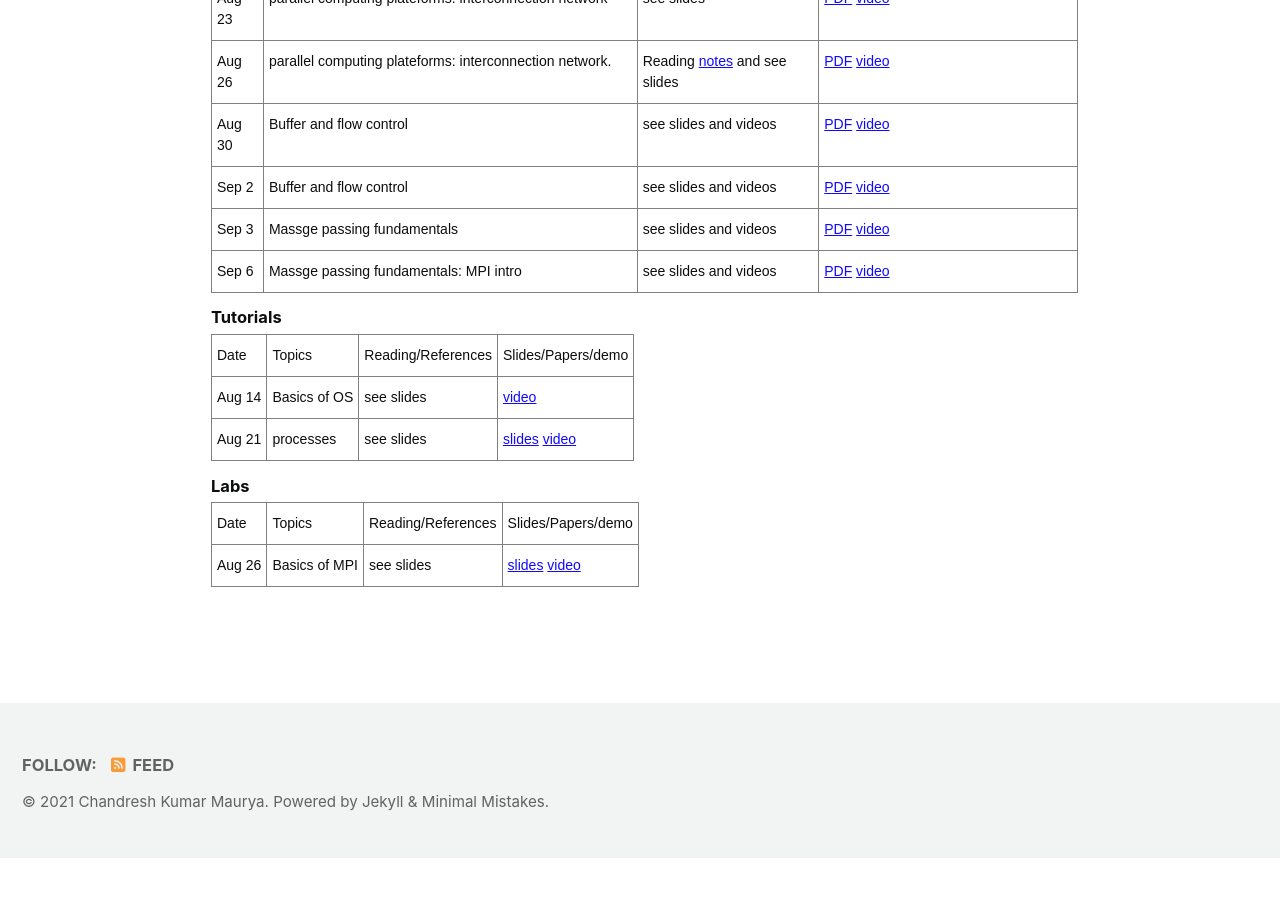
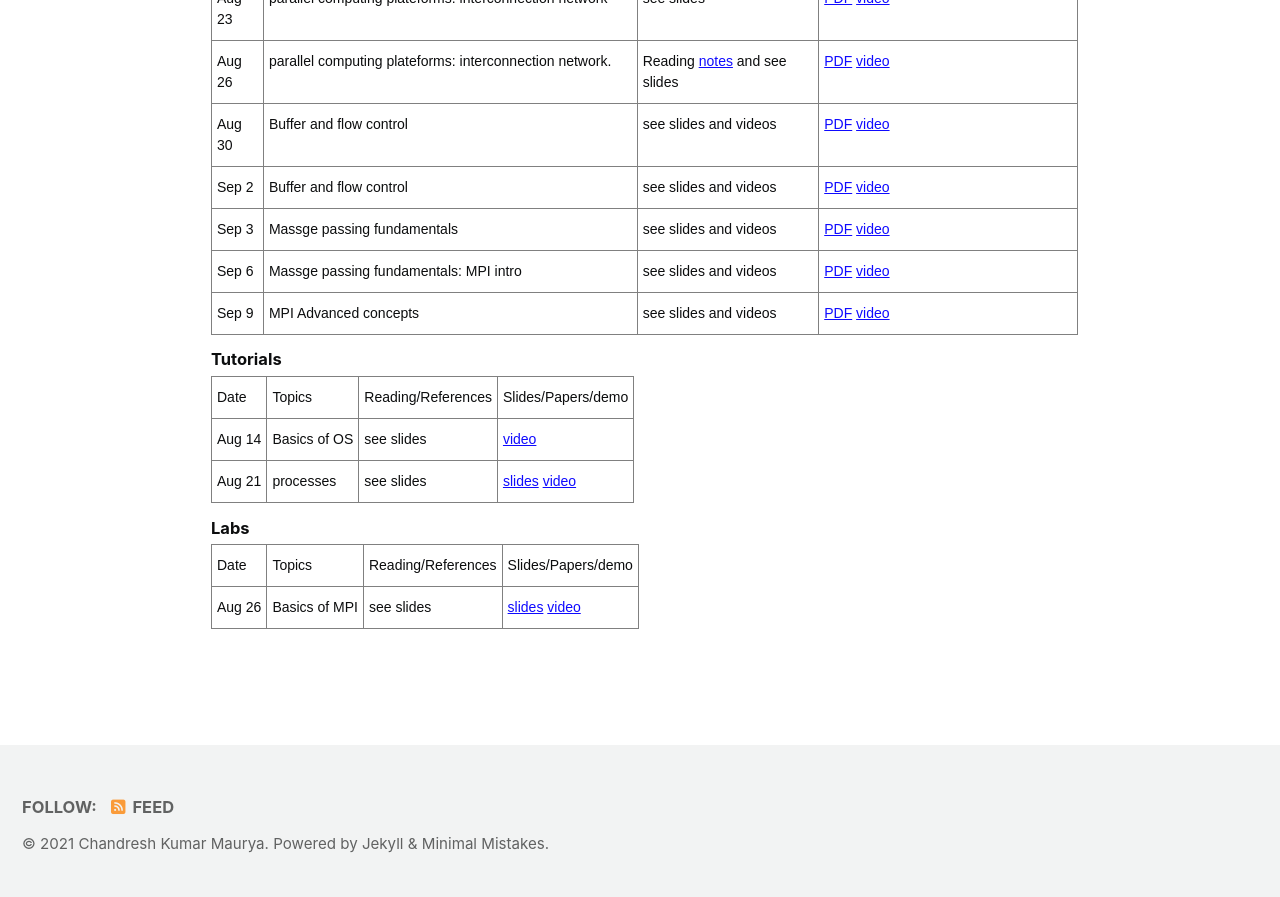
Before and after one commit to chandreshiit/oldsite, a Jekyll site: the page built from _pages/PC2021.md, in a window 1280 px wide and 900 px high, scrolled down 1432 px. Shown: the top 897 px of the window. Built offline with Jekyll 4.4.1, drawn with Linux system fonts in a browser that asks for light colours; cached includes are drawn as plain includes; nearby versions of some CDN libraries; before the commit the page ends 2290 px from its top, so only the background shows below that.

Commit message:
Update PC2021.md

```diff
--- a/_pages/PC2021.md
+++ b/_pages/PC2021.md
@@ -104,6 +104,11 @@ author_profile: false
     <td class="tg-0pky">Massge passing fundamentals: MPI intro </td>
     <td class="tg-0pky">see slides and videos</td>
     <td class="tg-0pky"> <a href="https://drive.google.com/file/d/1WdccssK1NZc9_y99U9H1GwI5ya1A4Cju/view?usp=sharing">PDF</a> <a href="https://drive.google.com/file/d/1PqzzZrr2EIpZcSuf8GQ1XGkrf05DvaHQ/view?usp=sharing"> video</a> </td>   </tr>
+  <tr>
+    <td class="tg-0pky">Sep 9</td>
+    <td class="tg-0pky">MPI Advanced concepts </td>
+    <td class="tg-0pky">see slides and videos</td>
+    <td class="tg-0pky"> <a href="https://drive.google.com/file/d/1WdccssK1NZc9_y99U9H1GwI5ya1A4Cju/view?usp=sharing">PDF</a> <a href="https://drive.google.com/file/d/15iMc-jY1jUpiZHqouYmt93ftRxNj2Llp/view?usp=sharing"> video</a> </td>   </tr>
 </table>
 
 
```
